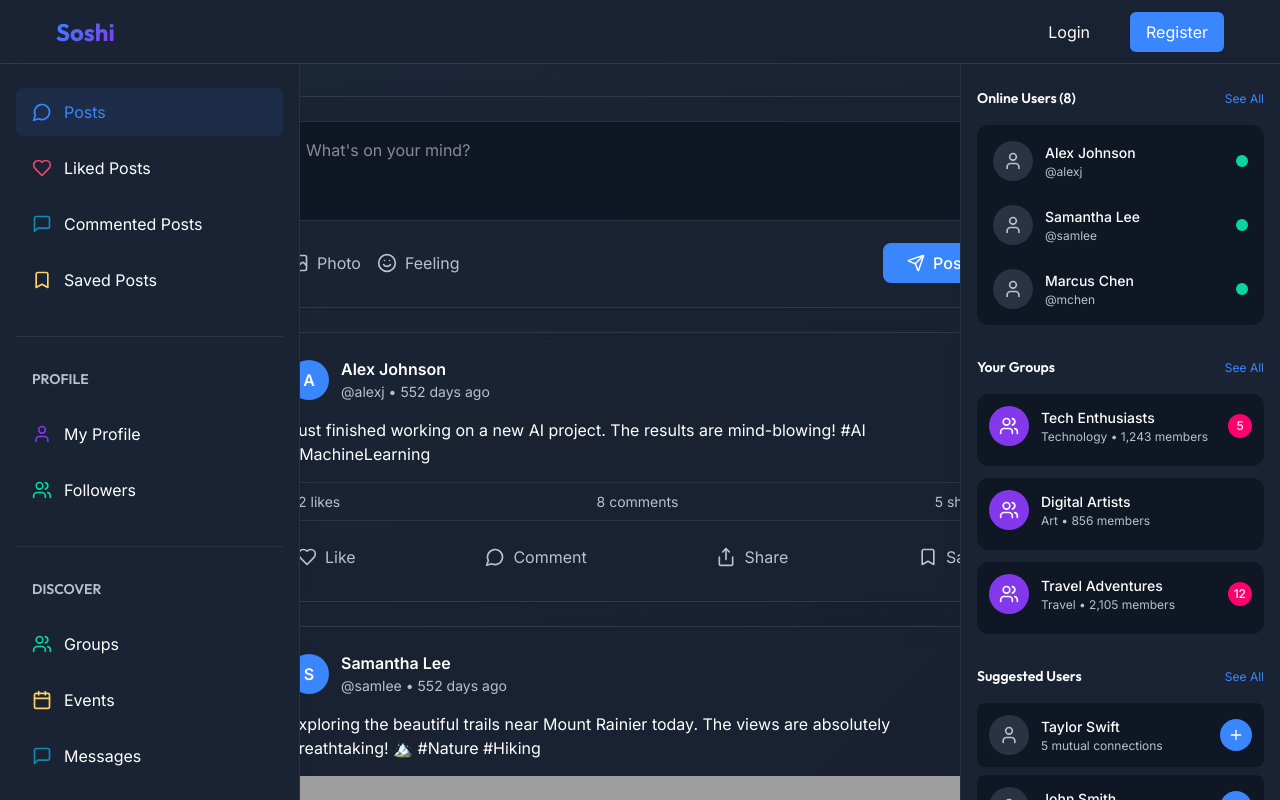
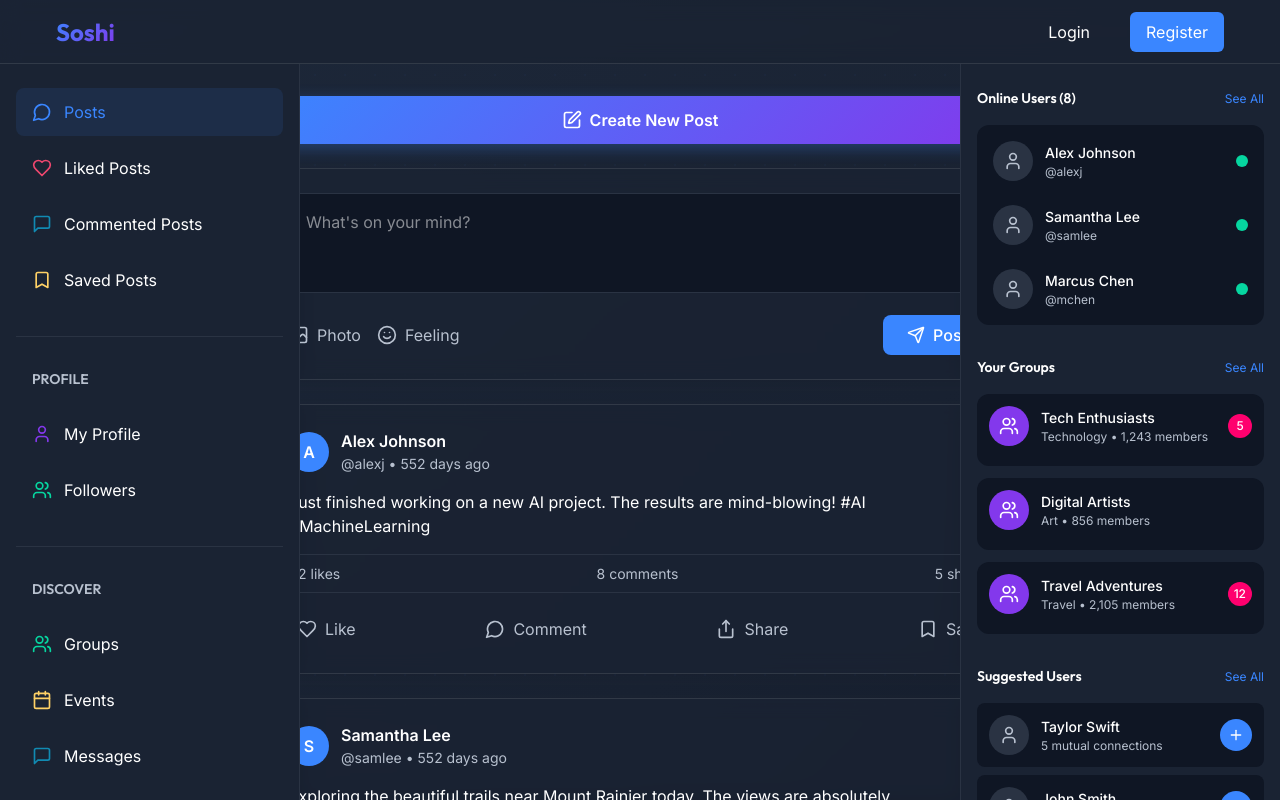
Before and after one commit to hezronokwach/soshi, a Next.js app: page /feed in a window 1280 px wide. Shown: the top 800 px of the page. Built offline with nearby package versions, Linux system fonts and the light colour scheme; grey boxes are pictures that could not be loaded.

Commit message:
feat: Add 'Create New Post' button with styling and hover effects

```diff
--- a/src/app/feed/page.js
+++ b/src/app/feed/page.js
@@ -1,7 +1,7 @@
 "use client";
 
 import { useState } from 'react';
-import { MessageCircle, Heart, Share, Bookmark, MoreHorizontal, Image as ImageIcon, Smile, Send } from 'lucide-react';
+import { MessageCircle, Heart, Share, Bookmark, MoreHorizontal, Image as ImageIcon, Smile, Send, PenSquare } from 'lucide-react';
 
 // Mock data for posts
 const MOCK_POSTS = [
@@ -135,6 +135,41 @@ export default function FeedPage() {
 
   return (
     <div>
+      {/* Create Post Button */}
+      <button
+        onClick={() => document.getElementById('post-textarea').focus()}
+        style={{
+          backgroundColor: '#3A86FF',
+          backgroundImage: 'linear-gradient(135deg, #3A86FF 0%, #8338EC 100%)',
+          color: 'white',
+          border: 'none',
+          borderRadius: '0.5rem',
+          padding: '0.75rem 1.5rem',
+          marginBottom: '1.5rem',
+          width: '100%',
+          fontWeight: '600',
+          fontSize: '1rem',
+          cursor: 'pointer',
+          display: 'flex',
+          alignItems: 'center',
+          justifyContent: 'center',
+          gap: '0.5rem',
+          boxShadow: '0 4px 15px rgba(58, 134, 255, 0.3)',
+          transition: 'all 0.3s ease'
+        }}
+        onMouseEnter={(e) => {
+          e.currentTarget.style.transform = 'translateY(-2px)';
+          e.currentTarget.style.boxShadow = '0 6px 20px rgba(58, 134, 255, 0.4)';
+        }}
+        onMouseLeave={(e) => {
+          e.currentTarget.style.transform = 'translateY(0)';
+          e.currentTarget.style.boxShadow = '0 4px 15px rgba(58, 134, 255, 0.3)';
+        }}
+      >
+        <PenSquare size={20} />
+        Create New Post
+      </button>
+
       {/* Create Post Section */}
       <div style={{
         backgroundColor: 'rgba(26, 35, 51, 0.7)',
@@ -148,6 +183,7 @@ export default function FeedPage() {
       }}>
         <form onSubmit={handlePostSubmit}>
           <textarea
+            id="post-textarea"
             placeholder="What's on your mind?"
             value={newPostContent}
             onChange={(e) => setNewPostContent(e.target.value)}
```
